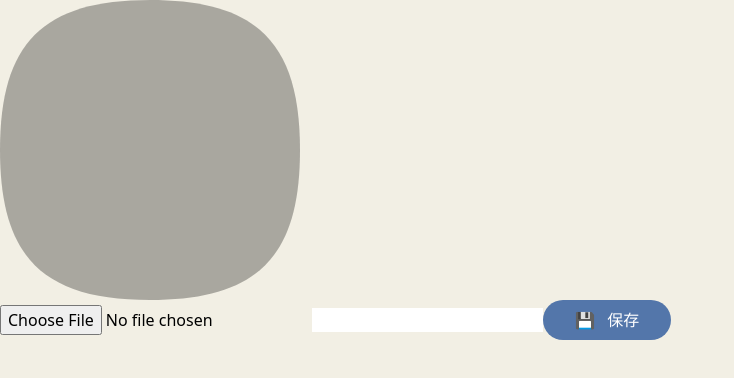
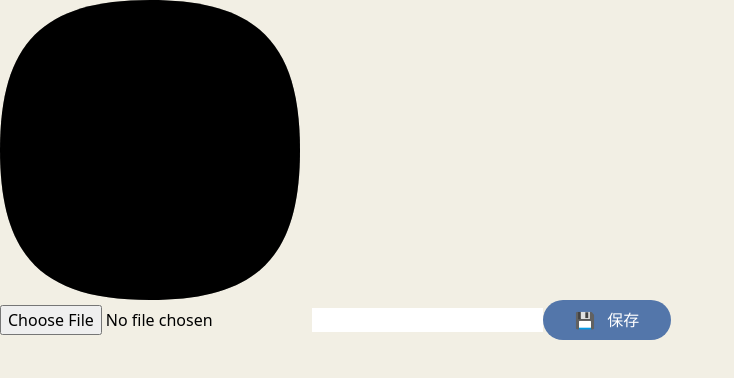
Before and after one commit to retoruto-carry/clubhouseicon, a Nuxt app: page /test in a window 1280 px wide. Shown: the top 378 px of the page, without its empty margins (0-734 px from the left). Built offline with nearby package versions, Linux system fonts and the light colour scheme.

Commit message:
ボーダー

```diff
--- a/pages/test.vue
+++ b/pages/test.vue
@@ -10,12 +10,15 @@
           <use xlink:href="#path01" />
         </clipPath>
       </defs>
+      <use xlink:href="#path01" fill="#000000" />
       <image
         :href="url"
         width="100%"
         height="100%"
         preserveAspectRatio="xMidYMid slice"
         clip-path="url(#clip01)"
+        transform="scale(0.9 0.9)"
+        transform-origin="center"
       />
       <use xlink:href="#path01" fill="#000000" fill-opacity="0.3" />
       <text
```
